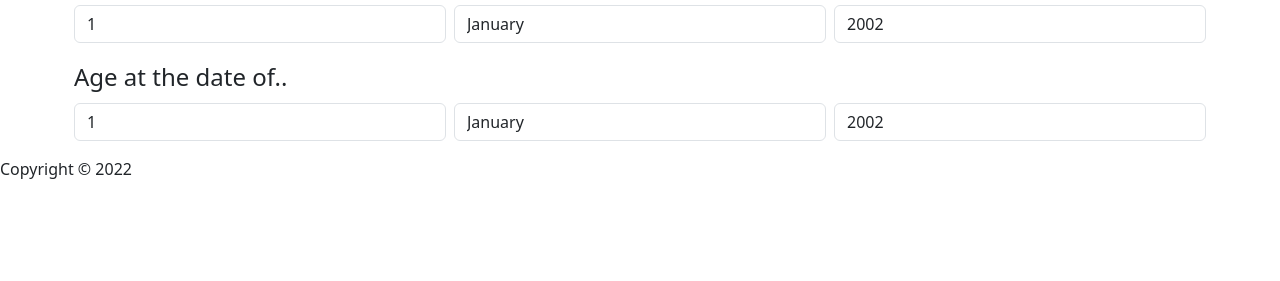
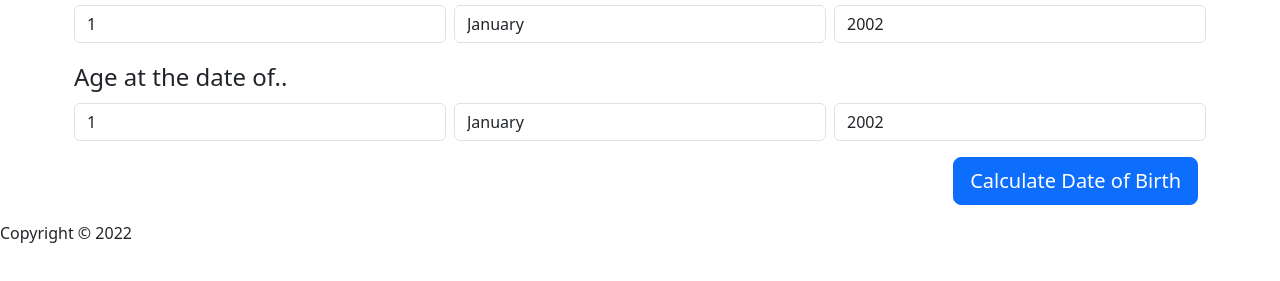
Before and after one commit to i-naeem/age-calculator, a website built with Vite: page index.html in a window 1280 px wide. Shown: the part 95-376 px from the top of the page. Built offline with nearby package versions, Linux system fonts and the light colour scheme.

Commit message:
:sparkles: add submit button

```diff
--- a/index.html
+++ b/index.html
@@ -100,6 +100,14 @@
             </div>
           </fieldset>
         </section>
+
+        <section class="container-lg mb-3">
+          <div class="d-grid gap-2 d-md-flex justify-content-md-end">
+            <button class="btn btn-primary btn-lg">
+              Calculate Date of Birth
+            </button>
+          </div>
+        </section>
       </form>
     </main>
 
```
